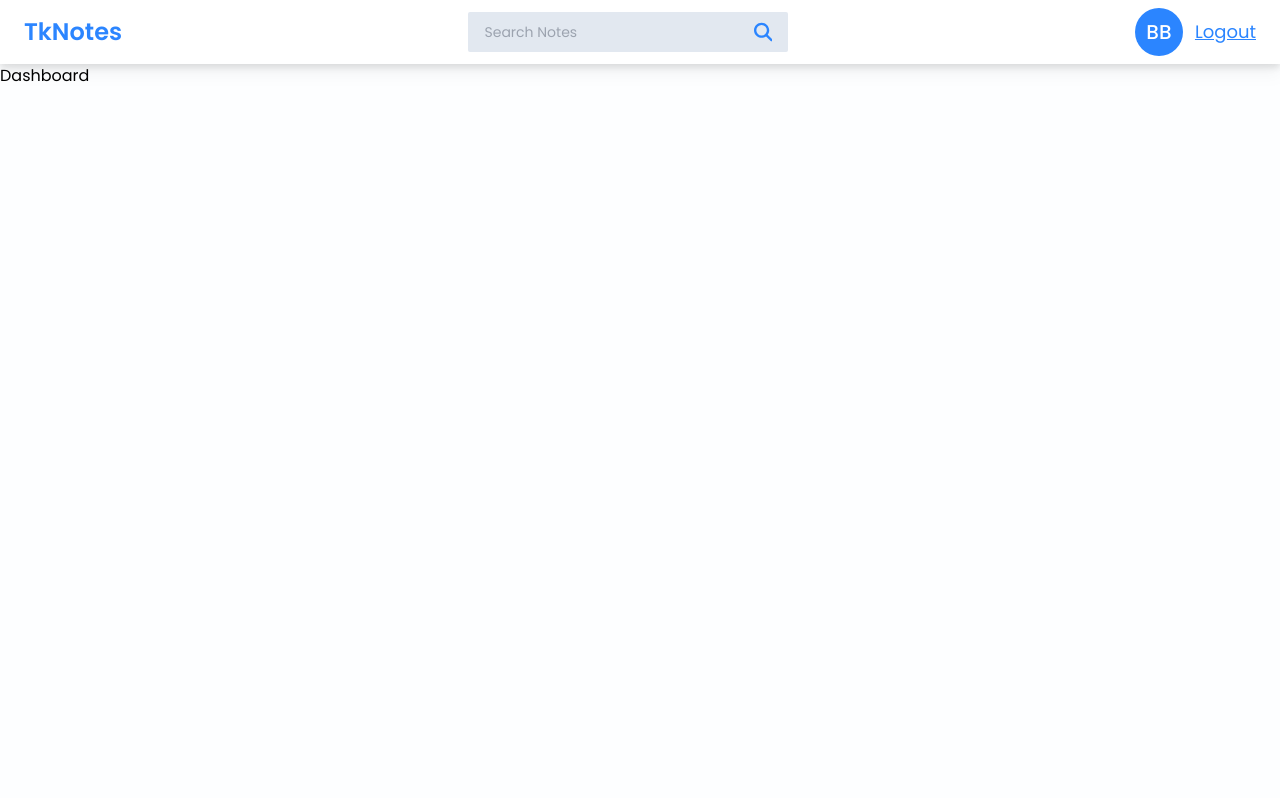
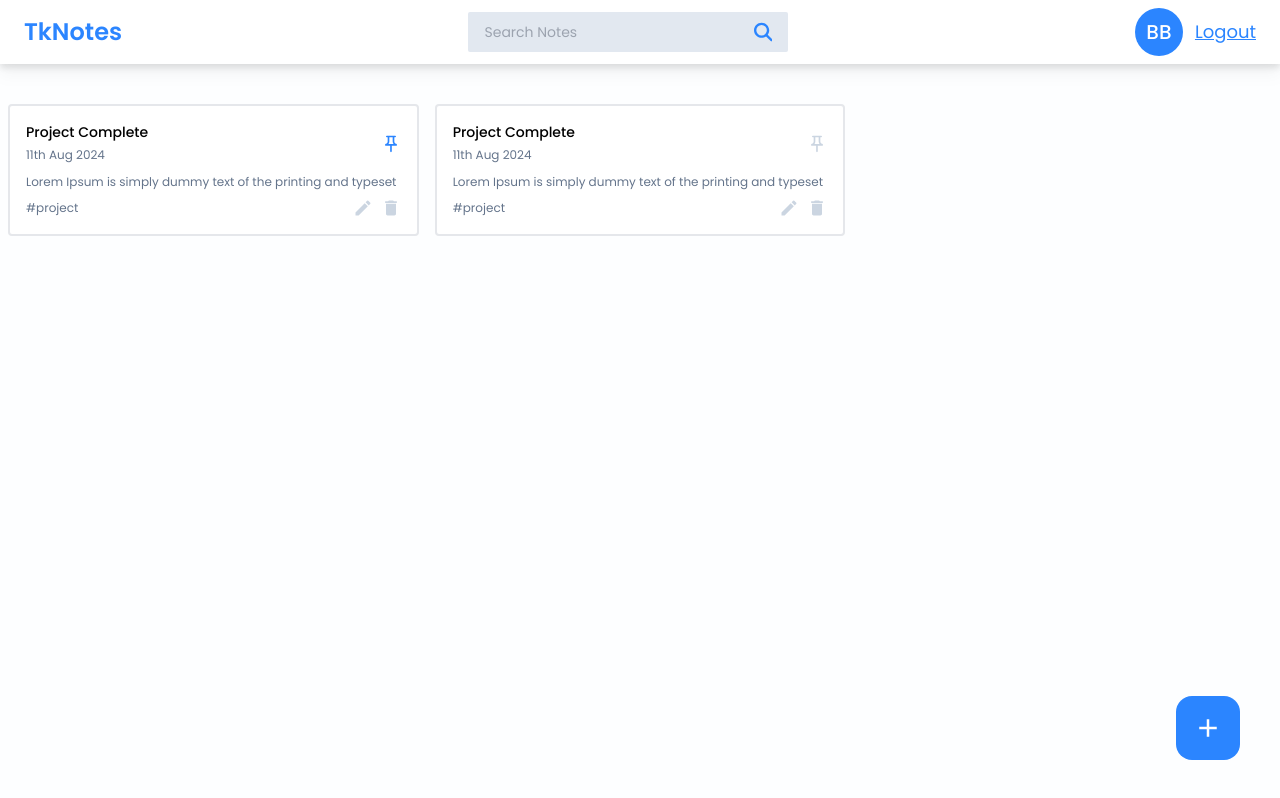
Before and after one commit to its-bismay/TkNotes, a React (Vite) app in the folder Client/: page /home in a window 1280 px wide. Built offline with nearby package versions, Linux system fonts and the light colour scheme.

Commit message:
Card component for notes created

```diff
--- /dev/null
+++ b/Client/src/Components/Card.jsx
@@ -0,0 +1,31 @@
+import React from 'react'
+import { MdOutlinePushPin, MdCreate, MdDelete } from "react-icons/md";
+
+const Card = ({title, date, content, tags, isPinned, Edit, Delete, Pin}) => {
+  return (
+    <div className='border-2 rounded p-4 bg-white hover:shadow-xl transition-all ease-in-out'>
+        <div className='flex items-center justify-between'>
+            <div>
+                <h6 className='text-sm font-medium'>{title}</h6>
+                <span className='text-xs text-slate-500'>{date}</span>
+
+            </div>
+
+            <MdOutlinePushPin size={20} className={`icon-btn ${isPinned ? "text-primary" : 'text-slate-300'}`} onClick={Pin}></MdOutlinePushPin>
+
+        </div>
+
+        <p className='text-xs text-slate-500 mt-2'>{content?.slice(0, 60)}</p>
+
+        <div className='flex items-center justify-between mt-2'>
+            <div className='text-xs text-slate-500'>{tags}</div>
+            <div className='flex items-center gap-2'>
+                <MdCreate className='icon-btn hover:text-green-600' onClick={Edit}></MdCreate>
+                <MdDelete className='icon-btn hover:text-red-600' onClick={Delete}></MdDelete>
+            </div>
+        </div>
+    </div>
+  )
+}
+
+export default Card
--- a/Client/src/Components/Navbar.jsx
+++ b/Client/src/Components/Navbar.jsx
@@ -1,4 +1,4 @@
-import React from 'react'
+import React, { useState } from 'react'
 import Profile from './Profile'
 import { useNavigate } from 'react-router-dom'
 import Searchbar from './Searchbar'
@@ -6,14 +6,26 @@ import Searchbar from './Searchbar'
 const Navbar = () => {
   const Navigate = useNavigate()
 
-  const onLogout = () => [
+  const [query, setQuery] = useState("")
+
+  const onLogout = () => {
     Navigate("/login")
-  ]
+  }
+
+  const onClearSearch = () => {
+    setQuery("")
+  }
+
+  const handleSearch = () => {
+
+  }
 
   return (
     <div className='bg-white flex items-center justify-between px-6 py-2 drop-shadow-lg'>
         <h2 className='text-2xl text-primary font-semibold text-black py-2'>TkNotes</h2>
-        <Searchbar></Searchbar>
+        <Searchbar onClearSearch={onClearSearch} handleSearch={handleSearch} value={query} onChange={({target}) => {
+          setQuery(target.value)
+        }}></Searchbar>
         <Profile onLogout={onLogout}></Profile>
     </div>
   )
--- a/Client/src/Components/Searchbar.jsx
+++ b/Client/src/Components/Searchbar.jsx
@@ -6,8 +6,8 @@ const Searchbar = ({value, onChange, handleSearch, onClearSearch}) => {
   return (
     <div className='w-80 flex items-center px-4 bg-slate-200 rounded-sm'>
         <input type="text" className='w-full text-sm bg-transparent py-[10px] outline-none' placeholder="Search Notes" value={value} onChange={onChange}/>
-        {value && <IoMdClose size={25} className='text-primary mr-3' onClick={onClearSearch}></IoMdClose>}
-        <FaMagnifyingGlass size={20} className='text-primary' onClick={handleSearch}></FaMagnifyingGlass>
+        {value && <IoMdClose size={25} className='text-primary mr-3 cursor-pointer' onClick={onClearSearch}></IoMdClose>}
+        <FaMagnifyingGlass size={20} className='text-primary cursor-pointer' onClick={handleSearch}></FaMagnifyingGlass>
     </div>
   )
 }
--- a/Client/src/Pages/Dashboard/Dashboard.jsx
+++ b/Client/src/Pages/Dashboard/Dashboard.jsx
@@ -1,12 +1,39 @@
 import React from 'react'
 import Navbar from '../../Components/Navbar'
+import Card from '../../Components/Card'
+import { MdAdd } from "react-icons/md";
 
 const Dashboard = () => {
   return (
-    <div>
+    <>
         <Navbar></Navbar>
-        <div>Dashboard</div>
-    </div>
+        <div className='container mx-auto p-2'>
+            <div className="grid grid-cols-3 gap-4 mt-8">
+                <Card title="Project Complete"
+                    date="11th  Aug 2024"
+                    content="Lorem Ipsum is simply dummy text of the printing and typesetting industry. Lorem Ipsum has been the industry's standard dummy text ever since the 1500s, when an unknown printer took a galley of type and scrambled it to make a type specimen book."
+                    tags="#project"
+                    isPinned={true}
+                    Edit={() => {}}
+                    Delete={() => {}}
+                    Pin={() => {}}>
+                </Card>
+
+                <Card title="Project Complete"
+                    date="11th  Aug 2024"
+                    content="Lorem Ipsum is simply dummy text of the printing and typesetting industry. Lorem Ipsum has been the industry's standard dummy text ever since the 1500s, when an unknown printer took a galley of type and scrambled it to make a type specimen book."
+                    tags="#project"
+                    isPinned={false}
+                    Edit={() => {}}
+                    Delete={() => {}}
+                    Pin={() => {}}>
+                </Card>
+            </div>
+        </div>
+        <button className='w-16 h-16 flex items-center justify-center rounded-2xl bg-primary hover:bg-blue-600 absolute right-10 bottom-10 ' onClick={() => {}}>
+            <MdAdd size={30} className=' text-white'></MdAdd>
+        </button>
+    </>
   )
 }
 
--- a/Client/src/index.css
+++ b/Client/src/index.css
@@ -23,4 +23,8 @@
   .btn-primary {
     @apply w-full text-sm bg-primary text-white p-2 rounded my-1 hover:bg-blue-600;
   }
+
+  .icon-btn {
+    @apply text-xl text-slate-300 cursor-pointer hover:text-primary;
+  }
 }
```
